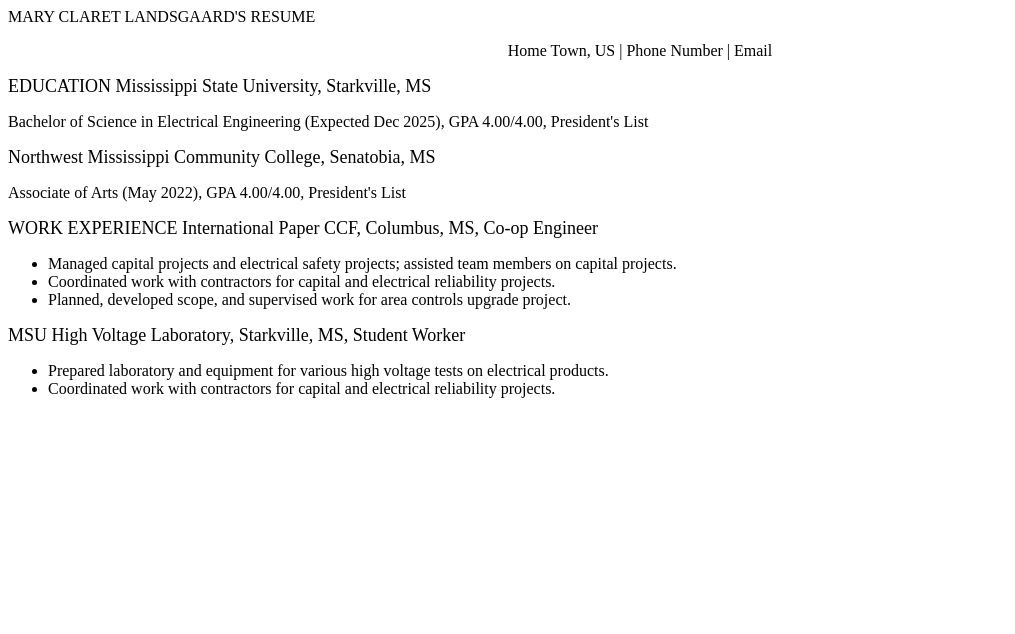
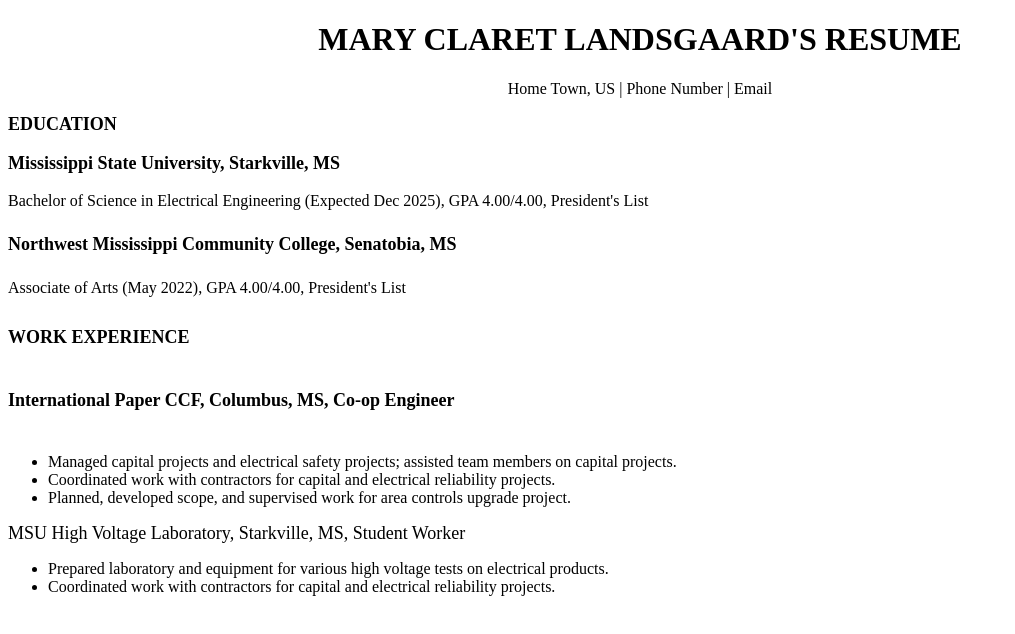
Before and after one commit to maykay22/digital-resume-maryclaretlandsgaard, a plain HTML site: page index.html in a window 1280 px wide. Shown: the whole page, without its empty margins (0-1015 px from the left). Drawn offline with Linux system fonts and the light colour scheme.

Commit message:
adding numbers back :(

```diff
--- a/index.html
+++ b/index.html
@@ -6,12 +6,12 @@
 
 
 
-    <h
+    <h1
     style="text-align: center;"
     style="font-size: larger;"
     style="color:#0E4D55;"
     >MARY CLARET LANDSGAARD'S RESUME
-    </h>
+    </h1>
 
     <p
     style="text-align: center;"
@@ -19,40 +19,40 @@
     >Home Town, US | Phone Number | Email
     </p>
 
-    <h
+    <h2
     style="font-size: large;"
     style="color:#0E4D55;"
     >EDUCATION
-    </h>
+    </h2>
 
-    <h
+    <h3
     style="font-size: large;"
     >Mississippi State University, Starkville, MS
-    </h>
+    </h3>
 
     <p
     >Bachelor of Science in Electrical Engineering (Expected Dec 2025), GPA 4.00/4.00, President's List
     </p>
 
-    <h
+    <h4
     style="font-size: large;"
     >Northwest Mississippi Community College, Senatobia, MS
-    </h>
+    </h4>
     <p
     >Associate of Arts (May 2022), GPA 4.00/4.00, President's List
     </p>
 
 
-    <h
+    <h5
     style="font-size: large;"
     style="color:#0E4D55;"
     >WORK EXPERIENCE
-    </h>
+    </h5>
 
-    <h
+    <h6
     style="font-size: large;"
     >International Paper CCF, Columbus, MS, Co-op Engineer
-    </h>
+    </h6>
     <ul
     style="font-size: medium;"
     >
@@ -64,10 +64,10 @@
              upgrade project.</li>
     </ul>
 
-    <h
+    <h7
     style="font-size: large;"
     >MSU High Voltage Laboratory, Starkville, MS, Student Worker
-    </h>
+    </h7>
 
     <ul
     style="font-size: medium;"
```
